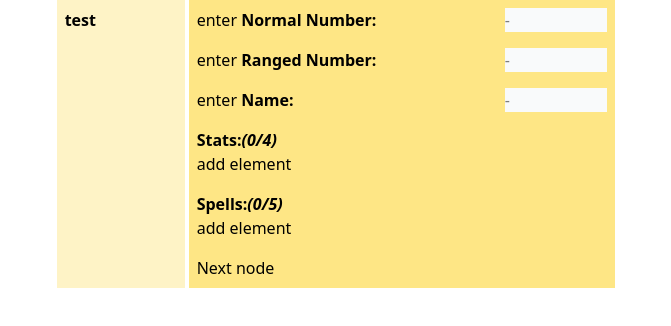
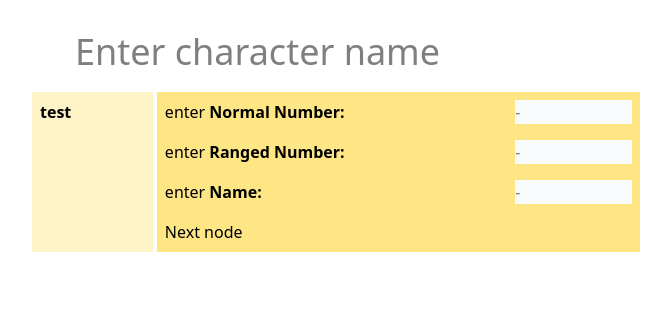
Before and after one commit to D-Gine/Frontend, a Next.js app: page /ruleset/1/create/character in a window 1280 px wide. Shown: the top 326 px of the page, without its empty margins (304-975 px from the left). Built offline with nearby package versions, Linux system fonts and the light colour scheme.

Commit message:
feat(character creation): name and submit functions

```diff
--- /dev/null
+++ b/app/api/character/create/submit/route.ts
@@ -0,0 +1,13 @@
+export async function POST(request: Request) {
+  console.log(request.body);
+
+  return new Response(
+    JSON.stringify({
+      character_id: "character_id",
+    }),
+    {
+      status: 200,
+      headers: { "Content-Type": "application/json" },
+    },
+  );
+}
--- /dev/null
+++ b/app/api/ruleset/next_node/route.ts
@@ -0,0 +1,51 @@
+const possibility = [
+  {
+    name: "Stats",
+    type: "list",
+    metadata: {
+      nested: {
+        name: "Stat",
+        type: "number",
+        metadata: {
+          min: 0,
+          max: 20,
+          type: "int",
+        },
+      },
+      size: 4,
+    },
+  },
+  {
+    name: "Spells",
+    type: "list",
+    metadata: {
+      size: 5,
+      nested: {
+        name: "Spell",
+        type: "enum_tag",
+        metadata: {
+          possible_values: [
+            { id: "1", name: "Acid Splash" },
+            { id: "2", name: "Call Lightning" },
+          ],
+        },
+      },
+    },
+  },
+];
+
+export async function POST(request: Request) {
+  return new Response(
+    JSON.stringify({
+      node_id: "truc_bizzare_2",
+      component_id: "comp2",
+      name: "test 2",
+      last: true,
+      component_types: possibility,
+    }),
+    {
+      status: 200,
+      headers: { "Content-Type": "application/json" },
+    },
+  );
+}
--- a/app/globals.css
+++ b/app/globals.css
@@ -22,6 +22,13 @@
     src: url("/fonts/secondary.ttf") format("truetype");
 }
 
+@keyframes grow {
+    to {
+        max-height: 20px;
+        opacity: 1;
+    }
+}
+
 @theme {
     --color-background-primary: rgb(var(--primary));
     --color-background-secondary: rgb(var(--secondary));
@@ -34,4 +41,6 @@
     --color-contrast: rgb(var(--contrast));
     --font-primary: "Primary", sans-serif;
     --font-secondary: "Secondary", sans-serif;
+
+    --animate-grow: grow 1s ease-in-out forwards;
 }
--- a/app/ruleset/[id]/create/character/page.tsx
+++ b/app/ruleset/[id]/create/character/page.tsx
@@ -1,119 +1,86 @@
 "use client";
 import { type } from "@/components/TypedSetters/typed_setter.type";
 import { TypeComponents } from "@/components/TypedSetters/utils";
-import { useEffect, useState } from "react";
+import React, { useEffect, useState } from "react";
 
 //const type = ["number", "string", "list", "tag"];
-const possibility: type[] = [
-  {
-    name: "Normal Number",
-    type: "number",
-    metadata: {
-      number: "float",
-    },
-  },
-  {
-    name: "Ranged Number",
-    type: "number",
-    metadata: {
-      number: "int",
-      min: 0,
-      max: 20,
-    },
-  },
-  {
-    name: "Name",
-    type: "string",
-    metadata: {
-      max: 10,
-    },
-  },
-  {
-    name: "Stats",
-    type: "list",
-    metadata: {
-      nested: {
-        name: "Stat",
-        type: "number",
-        metadata: {
-          min: 0,
-          max: 20,
-          type: "int",
-        },
-      },
-      size: 4,
-    },
-  },
-  {
-    name: "Spells",
-    type: "list",
-    metadata: {
-      size: 5,
-      nested: {
-        name: "Spell",
-        type: "enum_tag",
-        metadata: {
-          possible_values: [
-            { id: "1", name: "Acid Splash" },
-            { id: "2", name: "Call Lightning" },
-          ],
-        },
-      },
-    },
-  },
-];
 
-export default function CharacterCreation() {
+export default function CharacterCreation({
+  params,
+}: {
+  params: Promise<{ id: string }>;
+}) {
+  const { id } = React.use(params);
+
   const [nodes, setNodes] = useState<{
-    [key: string]: {
+    [node_id: string]: {
+      comp_id: string;
+      name: string;
+      last: boolean;
       next: string | null;
       // eslint-disable-next-line
       comp: { [key: string]: any };
-      possibility: type[];
+      component_types: type[];
     };
-  }>({
-    test: { next: "test2", comp: {}, possibility },
-    test2: {
+  }>({});
+  const [name, setName] = useState<string>("");
+  const [currentNode, setCurrentNode] = useState<string | undefined>(undefined);
+  const [currentPath, setCurrentPath] = useState<string[]>([]);
+
+  useEffect(() => {
+    if (!id) return;
+    fetch(`/api/ruleset/first_node?ruleset_id=${id}`, {
+      method: "GET",
+    }).then((data) => {
+      if (data.status != 200) {
+        alert("failed to fetch next"); // switch to good thing
+      }
+      data.json().then((res) => {
+        console.log(res);
+        setNodes({
+          [res.node_id]: {
+            comp_id: res.component_id,
+            name: res.name,
+            last: res.last,
+            comp: {},
             next: null,
-      comp: {},
-      possibility: [
-        {
-          name: "Normal Number",
-          type: "number",
-          metadata: {
-            number: "float",
-          },
-        },
-      ],
+            component_types: res.component_types,
           },
         });
+        setCurrentNode(res.node_id);
+        setCurrentPath([res.node_id]);
+      });
+    });
+  }, [id]);
 
-  const [currentNode, setCurrentNode] = useState<string | undefined>("test");
-  useEffect(() => {
-    if (currentNode) {
-      console.log(nodes[currentNode]);
-    }
-  }, [nodes, currentNode]);
-
-  const [currentPath, setCurrentPath] = useState<string[]>(["test"]);
+  currentNode && console.log(nodes[currentNode].last);
 
   return (
-    <div className="flex flex-row gap-1 justify-center">
-      <ul className="flex flex-col w-1/10 bg-amber-100 p-2">
-        {currentPath.map((v) => (
-          <li key={`path_${v}`}>
+    <div className="flex flex-col items-center w-full gap-5 p-8">
+      <input
+        className="text-4xl"
+        placeholder="Enter character name"
+        onChange={(e) => {
+          setName(e.target.value);
+        }}
+      />
+      <div className="flex flex-row gap-1 justify-center w-1/2">
+        <ul className="flex flex-col w-1/5 bg-amber-100 p-2">
+          {currentPath.map((v, i) => (
+            <li key={`path_${v}_${i}`}>
               <button
                 className={`${v === currentNode ? "font-bold" : ""}`}
                 onClick={() => setCurrentNode(v)}
               >
-              {v}
+                {nodes[v]?.name}
               </button>
             </li>
           ))}
         </ul>
         {(currentNode && nodes[currentNode] && (
-        <ul className="flex flex-col max-w-1/3 justify-self-center gap-4 bg-amber-200 p-2">
-          {nodes[currentNode].possibility.map((v, i) => (
+          <ul className="flex flex-col w-4/5 justify-self-center gap-4 bg-amber-200 p-2">
+            {nodes[currentNode].component_types &&
+              nodes[currentNode].component_types.map((v, i) => (
                 <li key={`${currentNode}-data-select-${i}-${v.name}`}>
                   {(() => {
                     const Component = TypeComponents[v.type];
@@ -133,14 +100,37 @@ export default function CharacterCreation() {
                 </li>
               ))}
             <li>
-            {nodes[currentNode].next ? (
+              {!nodes[currentNode].last ? (
                 <button
                   onClick={() => {
-                  if (
-                    currentPath[currentPath.length - 1] === currentNode &&
-                    nodes[currentNode].next
-                  ) {
-                    setCurrentPath([...currentPath, nodes[currentNode].next]);
+                    if (nodes[currentNode].next == null) {
+                      fetch("/api/ruleset/next_node", {
+                        method: "POST",
+                        body: JSON.stringify({
+                          node_id: currentNode,
+                          type: "type ?",
+                          value: JSON.stringify(nodes[currentNode].comp),
+                        }),
+                      }).then((data) =>
+                        data.json().then((res) => {
+                          console.log("RES", res);
+                          setNodes({
+                            ...nodes,
+                            [currentNode]: {
+                              ...nodes[currentNode],
+                              next: res.node_id,
+                            },
+                            [res.node_id]: {
+                              name: res.name,
+                              last: res.last,
+                              comp: {},
+                              component_types: res.component_types,
+                            },
+                          });
+                          setCurrentPath([...currentPath, res.node_id]);
+                          setCurrentNode(res.node_id);
+                        }),
+                      );
                     }
                     setCurrentNode(nodes[currentNode].next || undefined);
                   }}
@@ -148,7 +138,28 @@ export default function CharacterCreation() {
                   Next node
                 </button>
               ) : (
-              <button onClick={() => console.log(nodes)}>
+                <button
+                  onClick={() => {
+                    fetch("/api/character/create/submit", {
+                      method: "POST",
+                      body: JSON.stringify({
+                        ruleset_id: id,
+                        name: name,
+                        components: currentPath.map((node_id) => ({
+                          component_id: nodes[node_id].comp_id,
+                          values: Object.keys(nodes[node_id].comp).map(
+                            (key) => ({
+                              key: key,
+                              value: nodes[node_id].comp[key],
+                            }),
+                          ),
+                        })),
+                      }),
+                    }).then((data) =>
+                      data.json().then((res) => console.log(res)),
+                    );
+                  }}
+                >
                   Submit character
                 </button>
               )}
@@ -156,5 +167,6 @@ export default function CharacterCreation() {
           </ul>
         )) || <p>loading...</p>}
       </div>
+    </div>
   );
 }
--- a/app/ruleset/[id]/get_ruleset_by_id.ts
+++ b/app/ruleset/[id]/get_ruleset_by_id.ts
@@ -5,7 +5,10 @@ export interface ruleset {
 
 export async function get_ruleset_by_id(id: string) {
   const rulesets: { [id: string]: ruleset } = {
-    ["id_1"]: { name: "SRD5", description: "WOTC ruleset" },
+    ["58e6aaee-5bd0-4b3d-b6db-b5c6c390b3ce"]: {
+      name: "SRD5",
+      description: "WOTC ruleset",
+    },
     ["id_2"]: { name: "other", description: "other desc" },
   };
 
--- a/app/ruleset/get_ruleset.ts
+++ b/app/ruleset/get_ruleset.ts
@@ -5,5 +5,11 @@ export interface RulesetWithId extends ruleset {
 }
 
 export async function get_rulesets(): Promise<RulesetWithId[]> {
-  return [{ id: "id_1", name: "SRD5", description: "WOTC ruleset" }];
+  return [
+    {
+      id: "58e6aaee-5bd0-4b3d-b6db-b5c6c390b3ce",
+      name: "SRD5",
+      description: "WOTC ruleset",
+    },
+  ];
 }
--- a/components/TypedSetters/ListSetter.tsx
+++ b/components/TypedSetters/ListSetter.tsx
@@ -22,7 +22,10 @@ export default function ListSetter({
         {component[name] &&
           Array.from(Array(component[name]?.length || 0).keys()).map(
             (index: number) => (
-              <li key={`list-${name}-${index}`}>
+              <li
+                key={`list-${name}-${index}`}
+                className="animate-grow max-h-5 opacity-0"
+              >
                 {(() => {
                   const Component = TypeComponents[metadata.nested.type];
                   return (
```
Also changed, not shown: app/api/ruleset/first_node/route.ts (added, +58 -0 lines). Lines whose indentation alone changed are shown as unchanged.
